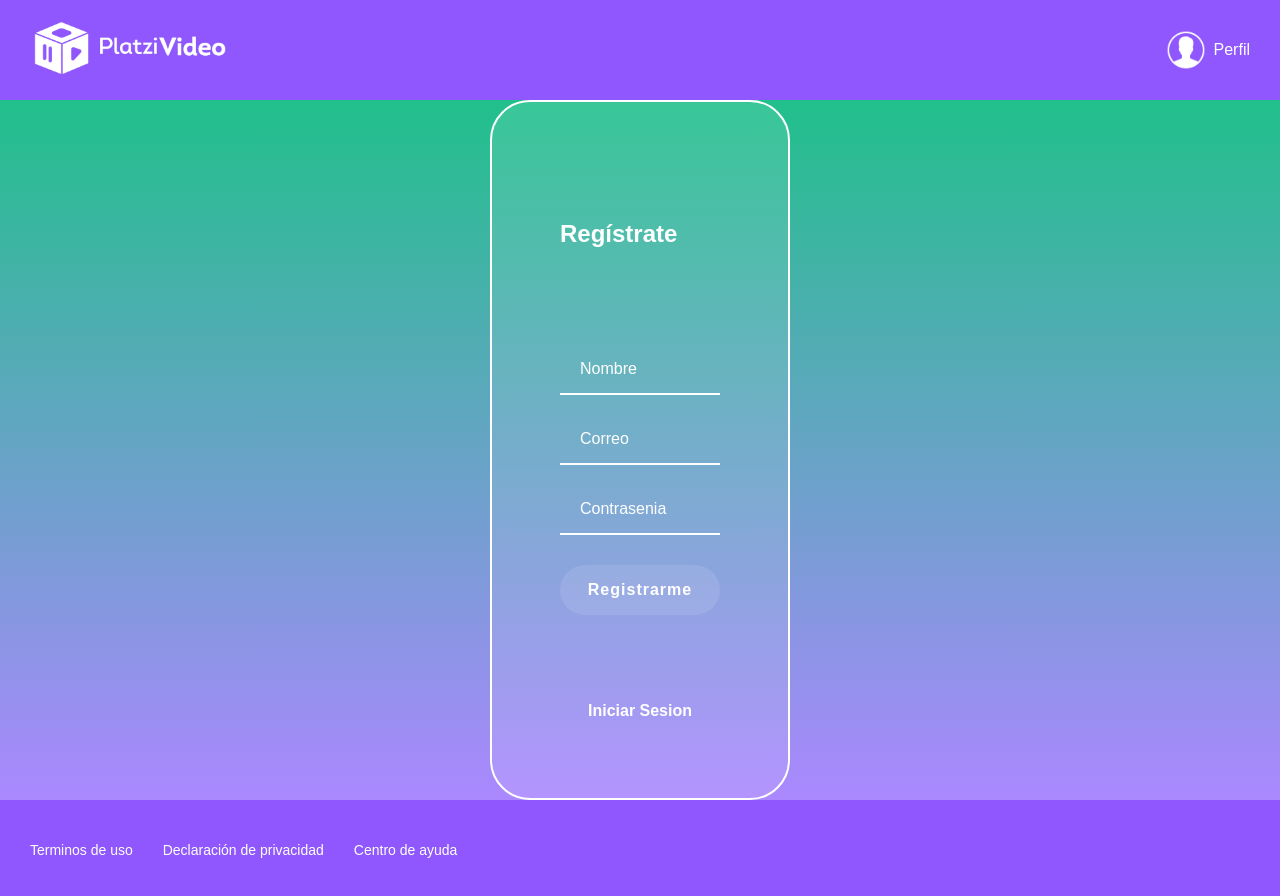
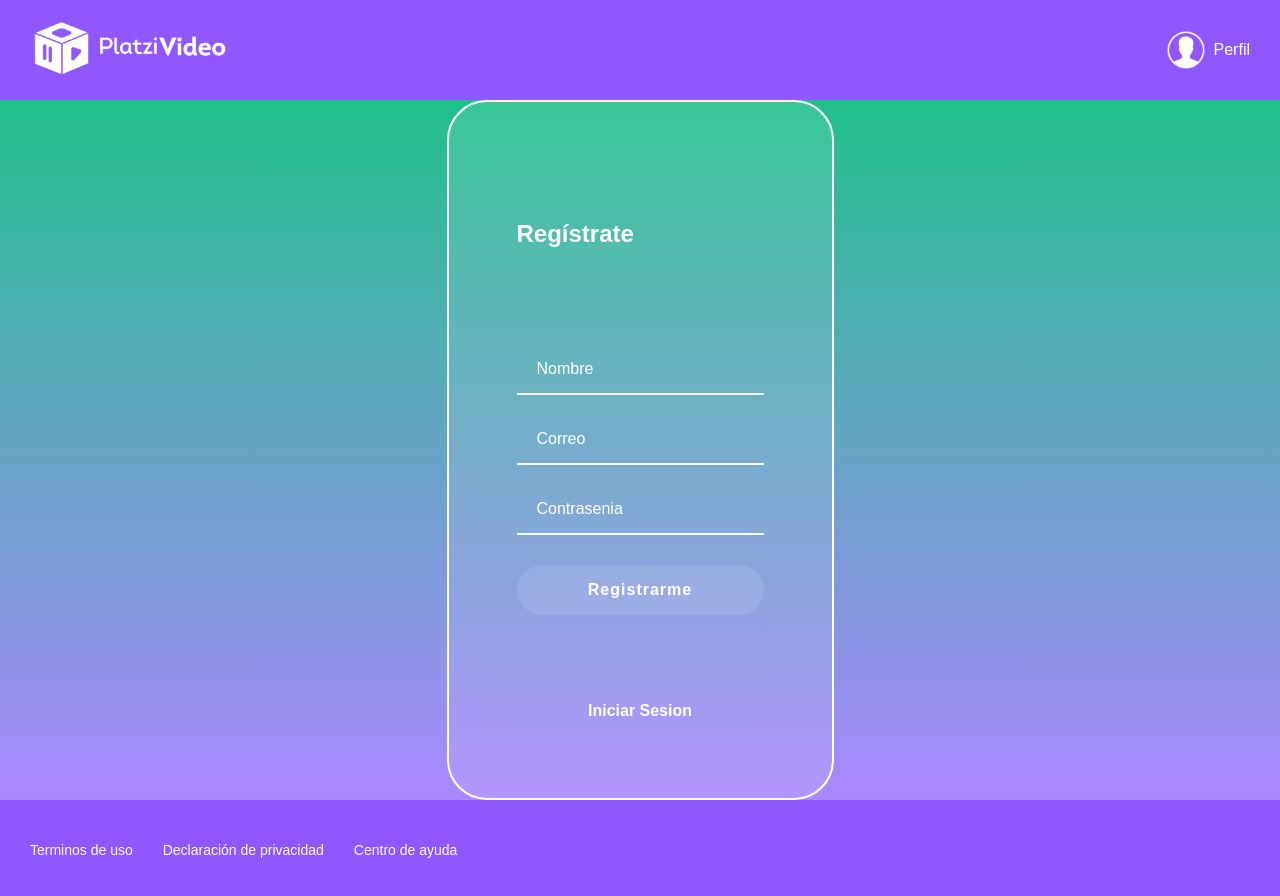
Before and after one commit to GitEdy2/PlatziVideo, a React app: page /register in a window 1280 px wide. Shown: the top 896 px of the page. Built offline with nearby package versions, Linux system fonts and the light colour scheme; the HTML template or start-up script is replaced by a standard one; a web font is replaced by a local one.

Commit message:
Cambios en hoja de estilos de Register

```diff
--- a/src/assets/styles/components/Register.scss
+++ b/src/assets/styles/components/Register.scss
@@ -15,7 +15,7 @@
     color: white;
     padding: 60px 68px 40px;
     min-height: 700px;
-    width: 300px;
+    // width: 300px;
     display: flex;
     justify-content: space-around;
     flex-direction: column;
```
